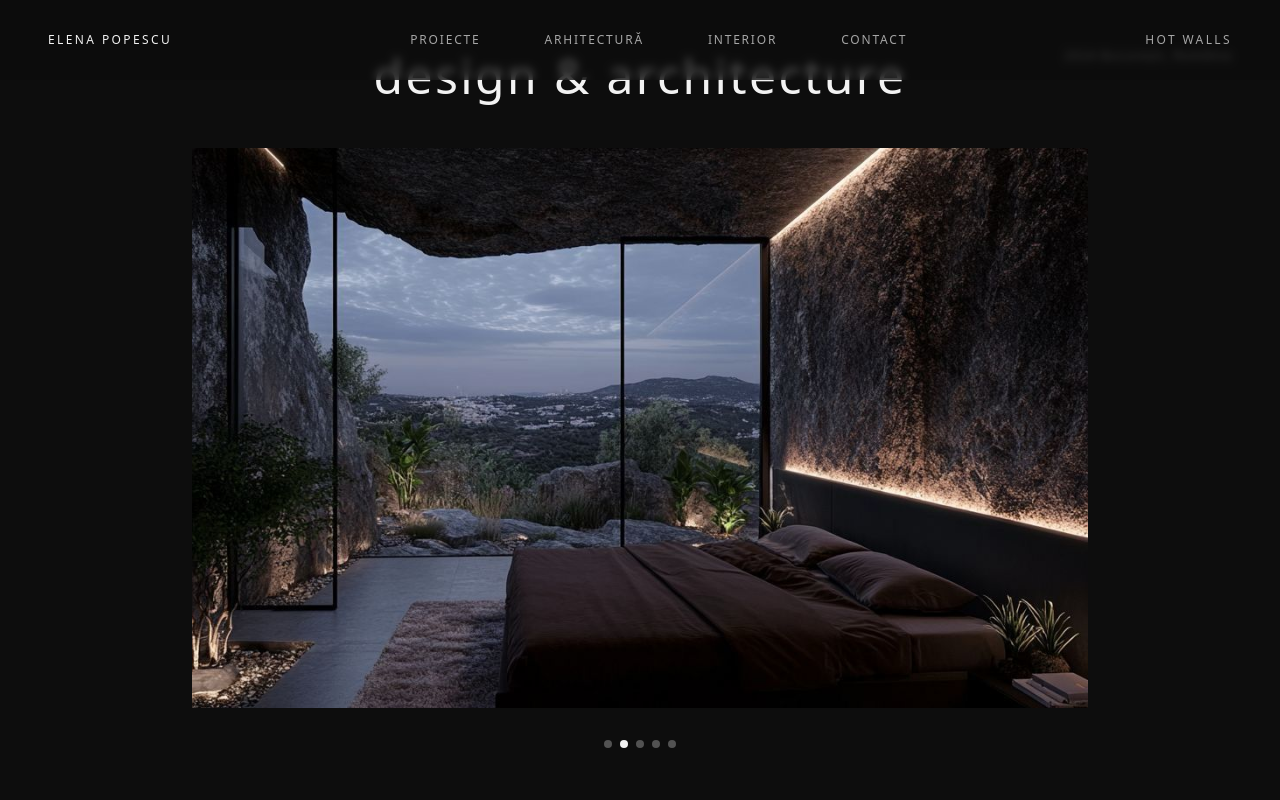
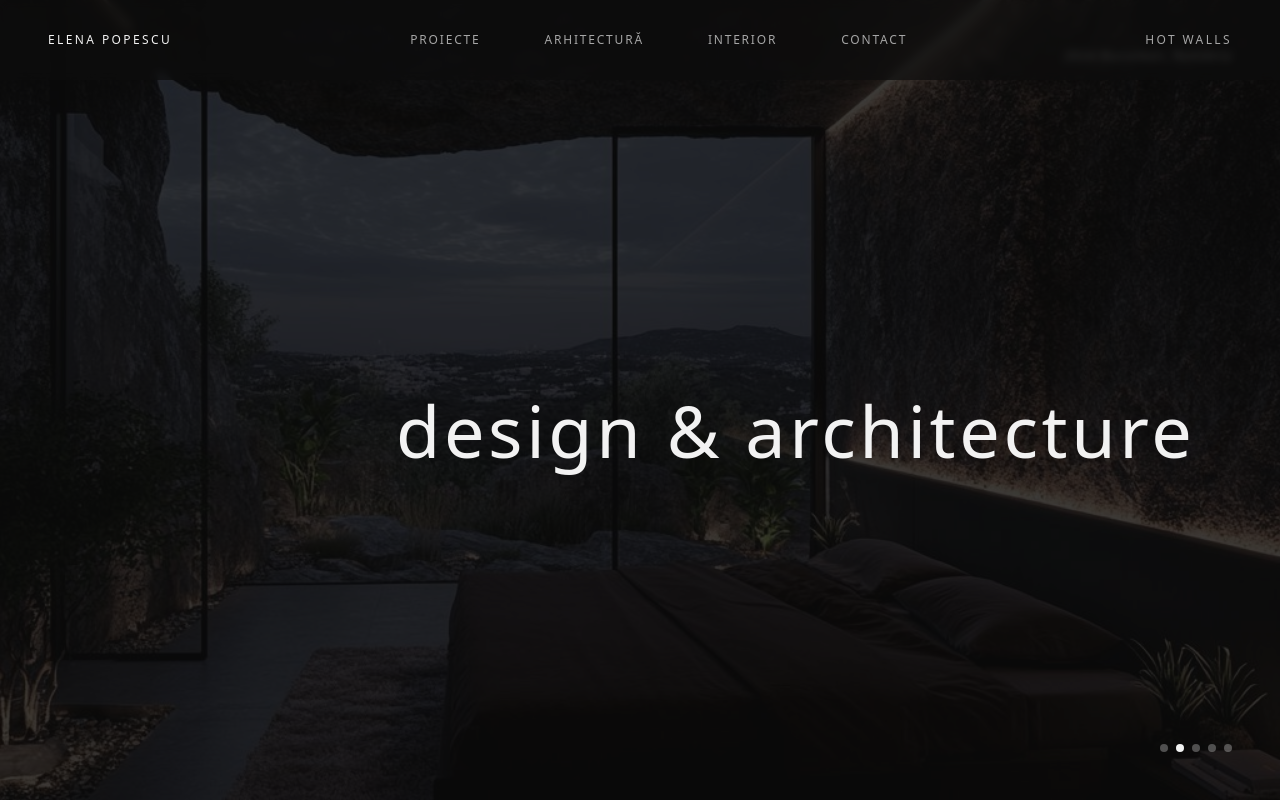
Before and after one commit to AVA1502/spaces-styled-dreams, a React (Vite) app: page / in a window 1280 px wide. Shown: the top 800 px of the page. Built offline with nearby package versions, Linux system fonts and the light colour scheme; the HTML template or start-up script is replaced by a standard one.

Commit message:
Reverted to commit 8652ca46cf04ae3ae33eef061315291dcfd01f29

```diff
--- a/src/components/Hero.tsx
+++ b/src/components/Hero.tsx
@@ -13,43 +13,37 @@ const Hero = () => {
     }, 4000);
     return () => clearInterval(interval);
   }, [images.length]);
-  return <section className="relative min-h-screen flex flex-col items-center justify-center bg-background px-12">
+  return <section className="relative min-h-screen flex items-center overflow-hidden bg-background">
+      {/* Animated Background Images */}
+      <div className="absolute inset-0">
+        {images.map((image, index) => <img key={index} src={image} alt={`Modern interior design ${index + 1}`} className={`w-full h-full object-cover absolute inset-0 transition-opacity duration-2000 ${index === currentImage ? 'opacity-40' : 'opacity-0'}`} />)}
+        <div className="absolute inset-0 bg-background/50"></div>
+      </div>
+
       {/* Year and Location - Top Right */}
       <div className="absolute top-12 right-12 text-right text-xs text-muted-foreground font-light tracking-widest">
         <div>2024 București, România</div>
       </div>
 
-      {/* Main Content - Title */}
-      <div className="text-center mb-12">
-        <h1 className="text-[2rem] md:text-[2.5rem] lg:text-[3rem] font-light leading-none text-foreground tracking-[0.05em] lowercase whitespace-nowrap">
-          design & architecture
-        </h1>
+      {/* Main Content */}
+      <div className="relative z-10 w-full px-12">
+        <div className="max-w-4xl">
+          <h1 className="text-[2.5rem] md:text-[3.5rem] lg:text-[4.5rem] font-light leading-none text-foreground tracking-[0.05em] mb-8 lowercase whitespace-nowrap px-[239px] my-[92px] mx-[109px] py-[33px]">
+            design & architecture
+          </h1>
+
+        </div>
       </div>
 
-      {/* Centered Image Carousel */}
-      <div className="relative w-full max-w-4xl aspect-[16/10] rounded-lg overflow-hidden">
-        {images.map((image, index) => (
-          <img
-            key={index}
-            src={image}
-            alt={`Modern interior design ${index + 1}`}
-            className={`w-full h-full object-cover absolute inset-0 transition-opacity duration-2000 ${
-              index === currentImage ? 'opacity-100' : 'opacity-0'
-            }`}
-          />
-        ))}
+      {/* Bottom Info */}
+      <div className="absolute bottom-12 left-12 text-xs text-muted-foreground font-light tracking-widest">
+
+
       </div>
 
       {/* Image Progress Indicator */}
-      <div className="mt-8 flex gap-2">
-        {images.map((_, index) => (
-          <div
-            key={index}
-            className={`w-2 h-2 rounded-full transition-all duration-300 ${
-              index === currentImage ? 'bg-foreground' : 'bg-foreground/30'
-            }`}
-          />
-        ))}
+      <div className="absolute bottom-12 right-12 flex gap-2">
+        {images.map((_, index) => <div key={index} className={`w-2 h-2 rounded-full transition-all duration-300 ${index === currentImage ? 'bg-foreground' : 'bg-foreground/30'}`} />)}
       </div>
     </section>;
 };
```
